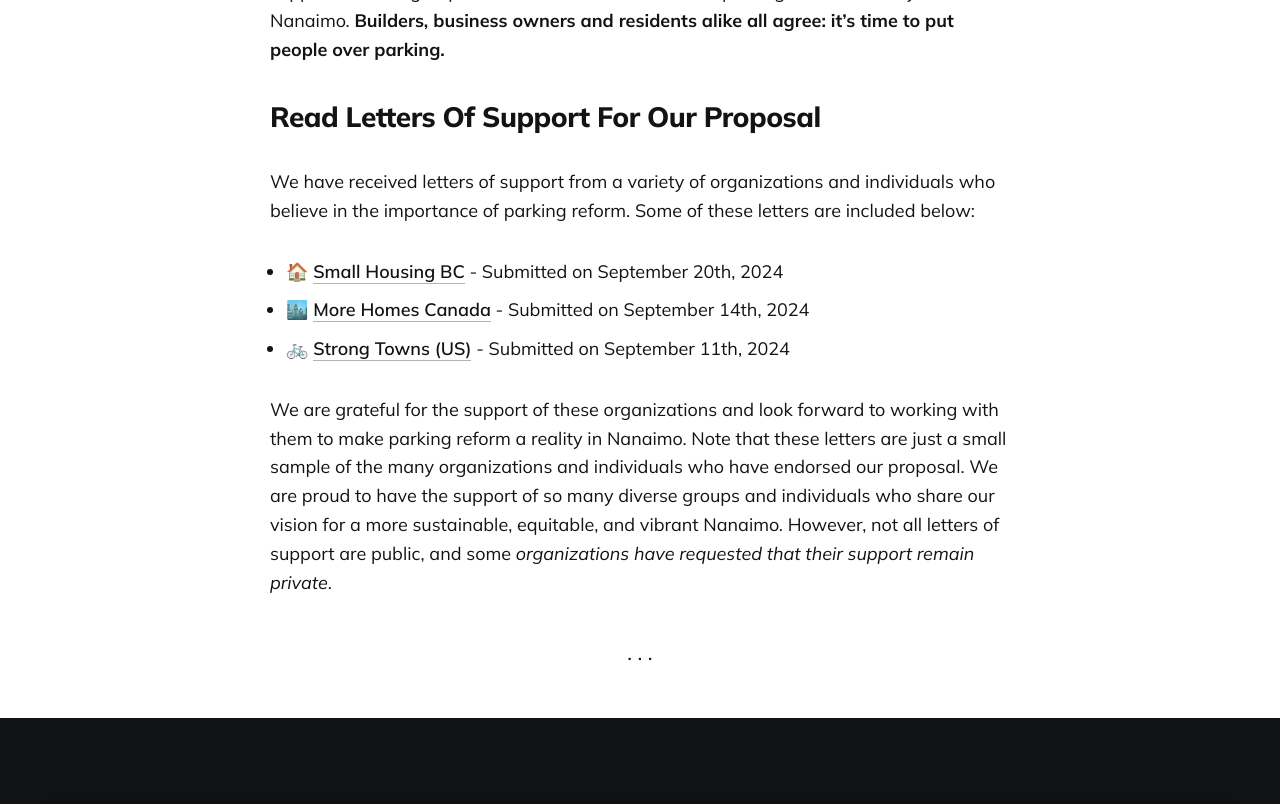
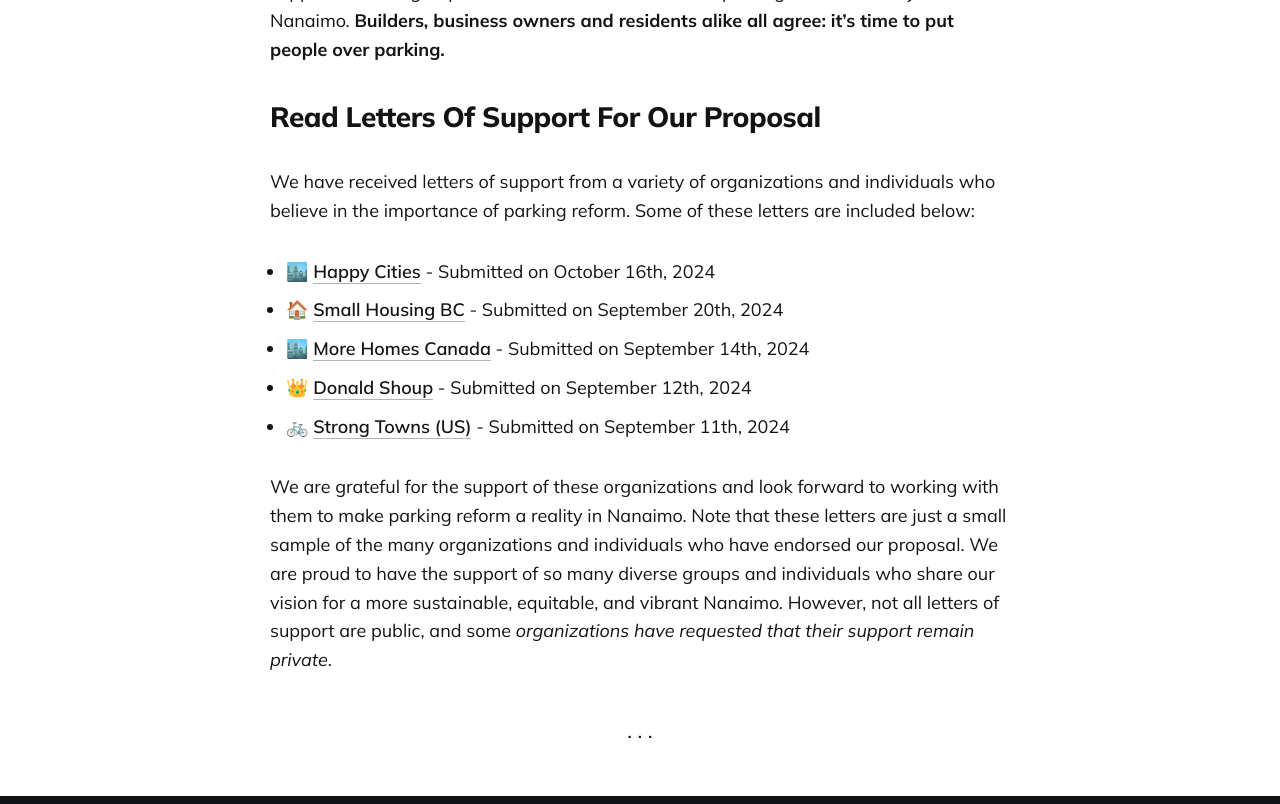
Before and after one commit to LaputanMachines/beautiful-nanaimo, a Jekyll site: the page built from _pages/campaigns/parking.md, in a window 1280 px wide and 900 px high, scrolled down 6246 px, cut to the strip 0-804 px from the top of the window. Built offline with Jekyll 4.4.1, drawn with Linux system fonts in a browser that asks for light colours.

Commit message:
Add Happy Cities, Shoup letters to parking page

```diff
--- a/_pages/campaigns/parking.md
+++ b/_pages/campaigns/parking.md
@@ -172,8 +172,10 @@
 
 We have received letters of support from a variety of organizations and individuals who believe in the importance of parking reform. Some of these letters are included below:
 
+- 🏙️ [Happy Cities](/documents/campaigns/parking/happy-cities-letter-of-support-for-parking-reform.pdf) - Submitted on October 16th, 2024
 - 🏠 [Small Housing BC](/documents/campaigns/parking/small-housing-bc-letter-of-support-for-parking-reform.pdf) - Submitted on September 20th, 2024
 - 🏙️ [More Homes Canada](/documents/campaigns/parking/more-homes-canada-letter-of-support-for-parking-reform.pdf) - Submitted on September 14th, 2024
+- 👑 [Donald Shoup](/documents/campaigns/parking/donald-shoup-letter-of-support-for-parking-reform.pdf) - Submitted on September 12th, 2024
 - 🚲 [Strong Towns (US)](/documents/campaigns/parking/strong-towns-letter-of-support-for-parking-reform.pdf) - Submitted on September 11th, 2024
 
 We are grateful for the support of these organizations and look forward to working with them to make parking reform a reality in Nanaimo. Note that these letters are just a small sample of the many organizations and individuals who have endorsed our proposal. We are proud to have the support of so many diverse groups and individuals who share our vision for a more sustainable, equitable, and vibrant Nanaimo. However, not all letters of support are public, and some _organizations have requested that their support remain private_.
```
Also changed, not shown: 2 other files.
